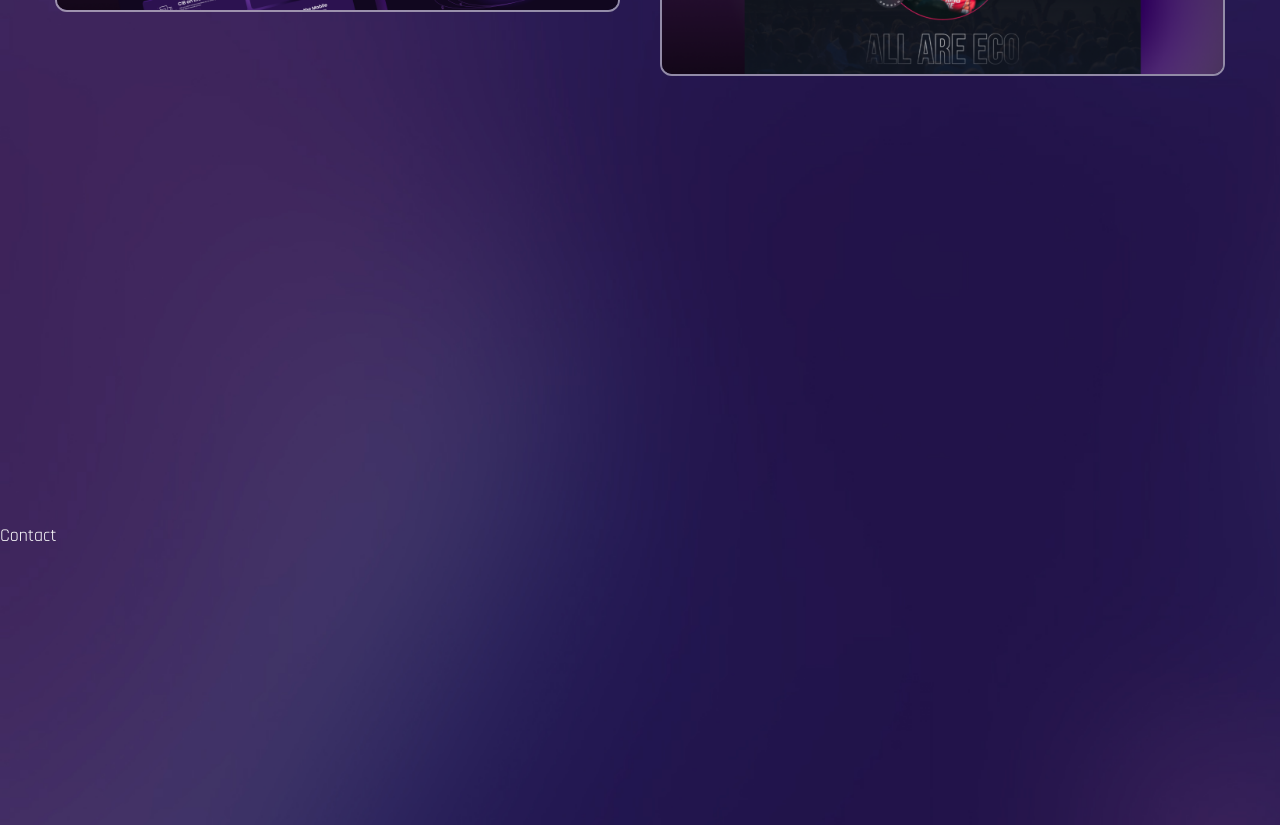
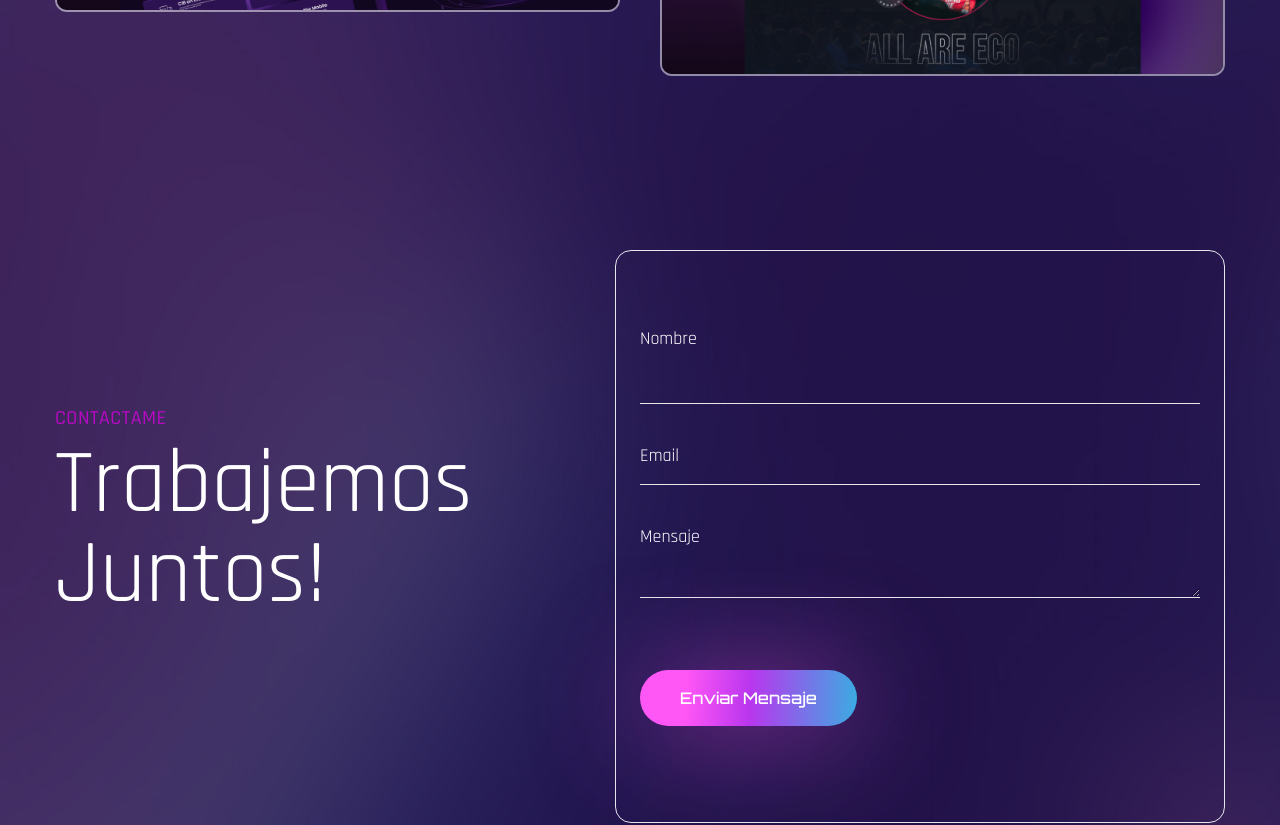
Before and after one commit to ezelescano/portfolio-starter, a React (Create React App) app: page / in a window 1280 px wide. Shown: the part 3000-3825 px from the top of the page. Built offline with nearby package versions, Linux system fonts and the light colour scheme; the HTML template or start-up script is replaced by a standard one; a web font is replaced by a local one.

Commit message:
template terminado

```diff
--- a/src/components/Contact.js
+++ b/src/components/Contact.js
@@ -1,7 +1,47 @@
 import React from 'react';
+// motion
+import { motion } from 'framer-motion';
+// importa variantes
+import { fadeIn } from '../variants';
+
 
 const Contact = () => {
-  return <div className='section' id='contact'>Contact</div>;
+  return (
+    <section className='section' id='contact'>
+      <div className='container mx-auto'>
+        <div className='flex flex-col lg:flex-row'>
+          {/* {texto} */}
+          <motion.div
+           variants={fadeIn('right', 0.3)}
+           initial='hidden'
+           whileInView={'show'}
+           viewport={{ once: false, amount: 0.3 }}
+          className='flex-1 flex justify-start items-center'>
+            <div>
+              <h4 className='text-xl uppercase text-accent font-medium mb-2 tracking-wide'>
+                Contactame
+              </h4>
+              <h2 className='text-[45px] lg:text-[90px]  leading-none mb-12'>
+                Trabajemos <br /> Juntos!
+              </h2>
+            </div>
+          </motion.div>
+          {/* {form} */}
+          <motion.form
+           variants={fadeIn('left', 0.2)}
+           initial='hidden'
+           whileInView={'show'}
+           viewport={{ once: false, amount: 0.3 }}
+          className='flex-1 border rounded-2xl flex flex-col  gap-6 pb-24 p-6 items-start'>
+            <input className='bg-transparent border-b py-12 outline-none w-full placeholder:text-white focus:border-accent transition-all zesixe-none' placeholder='Nombre' type='text'/>
+            <input className='bg-transparent border-b py-3 outline-none w-full placeholder:text-white focus:border-accent transition-all' placeholder='Email' type='text'/>
+            <textarea className='bg-transparent border-b py-3 outline-none w-full placeholder:text-white focus:border-accent transition-all mb-12' placeholder='Mensaje' type='text'></textarea>
+            <button className='btn btn-lg'>Enviar Mensaje</button>
+          </motion.form>
+        </div>
+      </div>
+    </section>
+  );
 };
 
 export default Contact;
```
